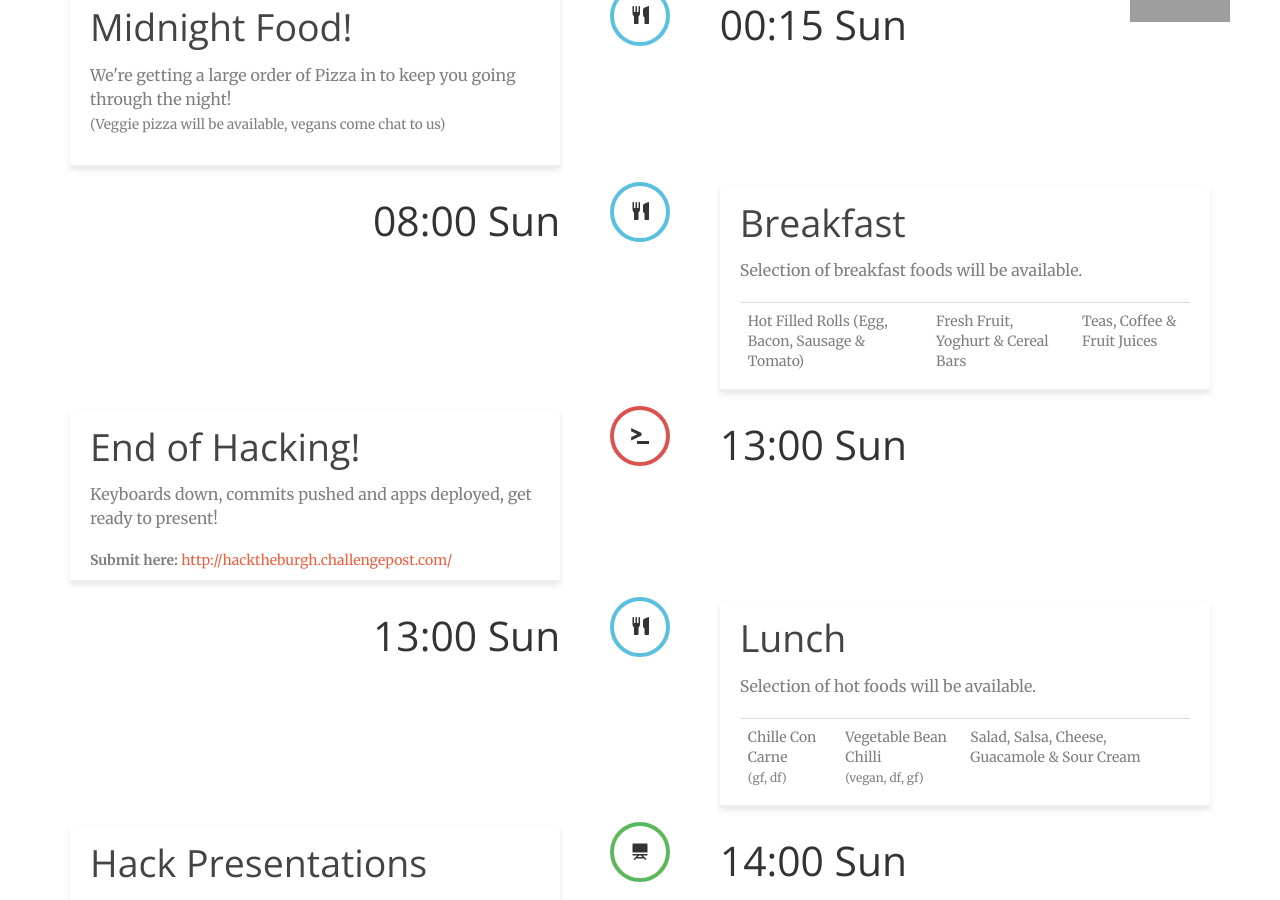
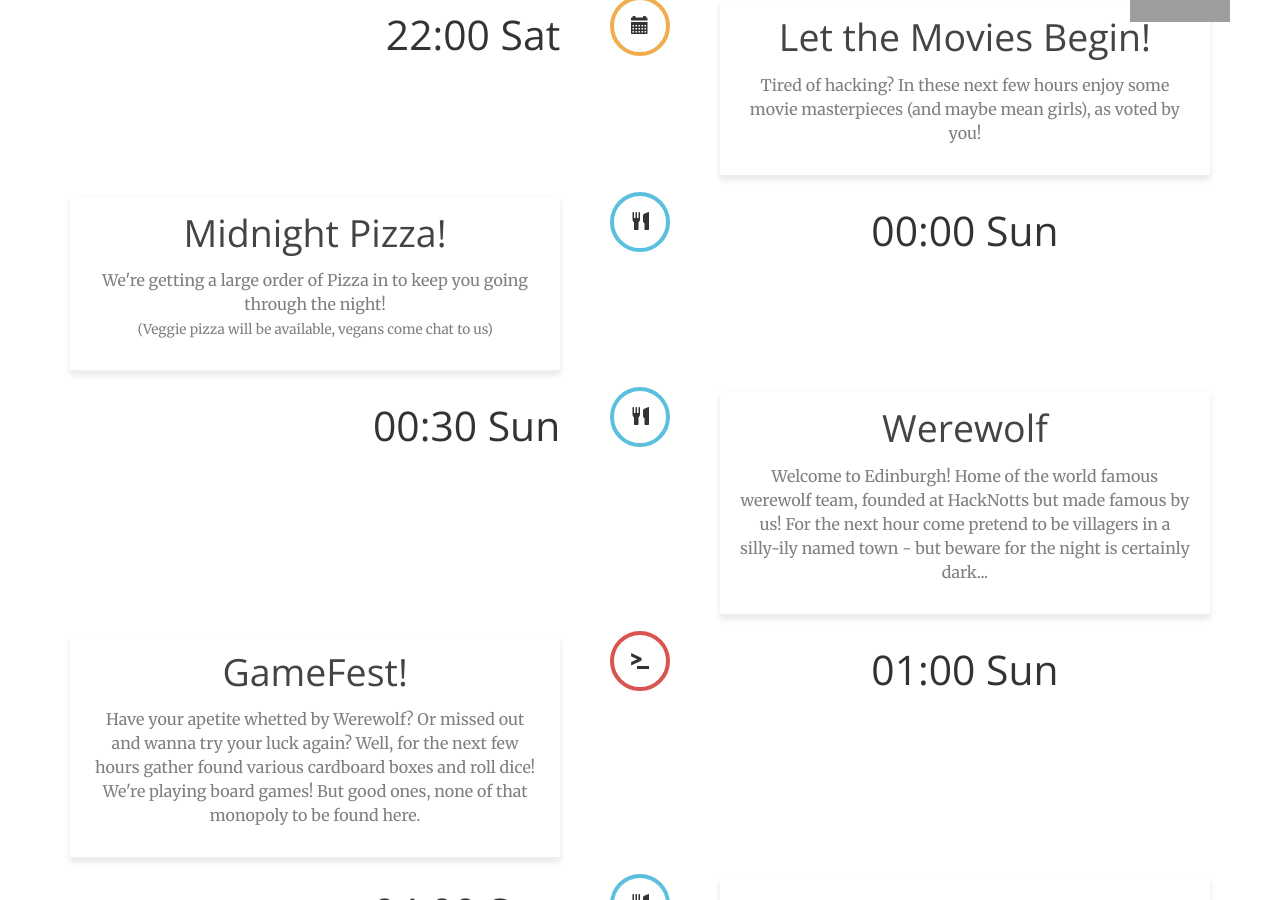
Before and after one commit to compsoc-edinburgh/htb16-site, a Jekyll site: the page built from index.html, in a window 1280 px wide and 900 px high, scrolled down 5097 px. Built offline with Jekyll 4.4.1, drawn with Linux system fonts in a browser that asks for light colours; some of the changed text lies outside the part shown; grey boxes are pictures that could not be loaded.

Commit message:
mostly finished timetable

```diff
--- a/_includes/timeline.html
+++ b/_includes/timeline.html
@@ -1,5 +1,7 @@
 <section id="timeline">
-    <div class ="container">
+    <div class ="container text-center">
+        <h1>Timetable!</h1>
+        <p>Here's all the awesome stuff we got lined up for you for the weekend!</p>
   <div class="timeline">
     <div class="time-slider"></div>
 
@@ -23,7 +25,7 @@
       <h1 class="timeline-time">11:00 Sat</h1>
       <div class="timeline-content">
         <h1>Welcome Talks</h1>
-        <p>Opening presentations on Hack details, API presentations and Challenge pitches.</p>
+        <p>Opening presentations on Hack details, API presentations and Challenge pitches and a word from our kind host, Blackrock!</p>
       </div>
     </div><!-- .timeline-block -->
 
@@ -34,15 +36,8 @@
       </div>
       <h1 class="timeline-time">12:00 Sat</h1>
       <div class="timeline-content">
-        <h1>Lunch</h1>
-        <p>Union of Genius, the popular local soup maker will be serving lunch in the atrium from 12 to 12:30.</p>
-        <table class="table">
-          <tr>
-            <td>Tomato, roast sweet pepper and harissa <br><small>(vegan; df, gf)</small></td>
-            <td>Ghanaian chicken and peanut curry <br><small>(df, gf)</small></td>
-            <td>Italian sausage with fennel <br><small>(df)</small></td>
-          </tr>
-        </table>
+        <h1>Hacking Starts!</h1>
+        <p>Get hacking! You only have 24hrs to get your next big idea ready for presentation! An informat team building session will also be run at this time, so those without a team can work together</p>
       </div>
     </div><!-- .timeline-block -->
 
@@ -51,36 +46,10 @@
       <div class="timeline-img" style="border-color: #5cb85c;">
         <span class="glyphicon glyphicon-console">
       </div>
-      <h1 class="timeline-time">12:30 Sat</h1>
+      <h1 class="timeline-time">13:00 Sat</h1>
       <div class="timeline-content">
-        <h1>Hacking Begins!</h1>
+        <h1>Lunch!</h1>
         <p>Get going! Those with a team can get cracking, and we'll be doing an informal mixer and pitching session for people needing a team or more members.</p>
-      </div>
-    </div><!-- .timeline-block -->
-
-
-
-    <div class="timeline-block">
-      <div class="timeline-img" style="border-color: #f0ad4e;">
-        <span class="glyphicon glyphicon-calendar">
-      </div>
-      <h1 class="timeline-time">16:00 Sat</h1>
-      <div class="timeline-content">
-        <h1>J.P.Morgan Mini Event</h1>
-        <p>Code in the Dark - re-create a webpage in HTML & CSS without a preview; This is guaranteed to be funny!</p>
-      </div>
-    </div><!-- .timeline-block -->
-
-
-
-    <div class="timeline-block block-right">
-      <div class="timeline-img" style="border-color: #5bc0de;">
-        <span class="glyphicon glyphicon-cutlery">
-      </div>
-      <h1 class="timeline-time">18:30 Sat</h1>
-      <div class="timeline-content">
-        <h1>Dinner</h1>
-        <p>Selection of Hot foods will be available.</p>
         <table class="table">
           <tr>
             <td>Spiced thai coconut chicken curry</td>
@@ -97,10 +66,36 @@
       <div class="timeline-img" style="border-color: #f0ad4e;">
         <span class="glyphicon glyphicon-calendar">
       </div>
-      <h1 class="timeline-time">21:00 Sat</h1>
+      <h1 class="timeline-time">14:00 Sat</h1>
       <div class="timeline-content">
-        <h1>Dell Mini Event</h1>
-        <p>SlideShare karaoke... It's like karaoke, but with powerpoint presentations... Almost guaranteed to be funny.</p>
+        <h1>Talks and Workshops!</h1>
+        <p>Come along to a whole bunch of workshops led by professionals. Want to learn to use Git? Or want to give your final presentation some flash? This is the next few hours for you!</p>
+      </div>
+    </div><!-- .timeline-block -->
+
+
+
+    <div class="timeline-block block-right">
+      <div class="timeline-img" style="border-color: #5bc0de;">
+        <span class="glyphicon glyphicon-cutlery">
+      </div>
+      <h1 class="timeline-time">18:00 Sat</h1>
+      <div class="timeline-content">
+        <h1>Dinner!</h1>
+        <p>Selection of Hot foods will be available.</p>
+      </div>
+    </div><!-- .timeline-block -->
+
+
+
+    <div class="timeline-block">
+      <div class="timeline-img" style="border-color: #f0ad4e;">
+        <span class="glyphicon glyphicon-calendar">
+      </div>
+      <h1 class="timeline-time">20:00 Sat</h1>
+      <div class="timeline-content">
+        <h1>Musical Code (an event by Bloomberg)</h1>
+        <p>An interesting take on musical chaairs, but with code. What could go wrong?</p>
       </div>
     </div><!-- .timeline-block -->
 
@@ -109,14 +104,10 @@
       <div class="timeline-img" style="border-color: #f0ad4e;">
         <span class="glyphicon glyphicon-calendar">
       </div>
-      <h1 class="timeline-time">23:00 Sun</h1>
+      <h1 class="timeline-time">22:00 Sat</h1>
       <div class="timeline-content">
-        <h1>Bloomberg Mini Event</h1>
-        <p>Finally Edinburgh Uni will be playing Werewolf on home turf! We welcome you
-        to the village of Haskell Curry for a good game of lyhnching and werewolf murders!
-        <br/>
-        <small>(Werewolf aka Mafia...)</small>
-        </p>
+        <h1>Let the Movies Begin!</h1>
+        <p>Tired of hacking? In these next few hours enjoy some movie masterpieces (and maybe mean girls), as voted by you!</p>
       </div>
     </div><!-- .timeline-block -->
 
@@ -125,9 +116,9 @@
       <div class="timeline-img" style="border-color: #5bc0de;">
         <span class="glyphicon glyphicon-cutlery">
       </div>
-      <h1 class="timeline-time">00:15 Sun</h1>
+      <h1 class="timeline-time">00:00 Sun</h1>
       <div class="timeline-content">
-        <h1>Midnight Food!</h1>
+        <h1>Midnight Pizza!</h1>
         <p>
         We're getting a large order of Pizza in to keep you going through the night!
         <br/>
@@ -142,17 +133,10 @@
       <div class="timeline-img" style="border-color: #5bc0de;">
         <span class="glyphicon glyphicon-cutlery">
       </div>
-      <h1 class="timeline-time">08:00 Sun</h1>
+      <h1 class="timeline-time">00:30 Sun</h1>
       <div class="timeline-content">
-        <h1>Breakfast</h1>
-        <p>Selection of breakfast foods will be available.</p>
-        <table class="table">
-          <tr>
-            <td>Hot Filled Rolls (Egg, Bacon, Sausage & Tomato)</td>
-            <td>Fresh Fruit, Yoghurt & Cereal Bars</td>
-            <td>Teas, Coffee & Fruit Juices</td>
-          </tr>
-        </table>
+        <h1>Werewolf</h1>
+        <p>Welcome to Edinburgh! Home of the world famous werewolf team, founded at HackNotts but made famous by us! For the next hour come pretend to be villagers in a silly-ily named town - but beware for the night is certainly dark...</p>
       </div>
     </div><!-- .timeline-block -->
 
@@ -161,11 +145,10 @@
       <div class="timeline-img" style="border-color: #d9534f;">
         <span class="glyphicon glyphicon-console">
       </div>
-      <h1 class="timeline-time">13:00 Sun</h1>
+      <h1 class="timeline-time">01:00 Sun</h1>
       <div class="timeline-content">
-        <h1>End of Hacking!</h1>
-        <p>Keyboards down, commits pushed and apps deployed, get ready to present!</p>
-        <strong>Submit here:</strong> <a href="http://hacktheburgh.challengepost.com/" name="ChallengePost">http://hacktheburgh.challengepost.com/</a>
+        <h1>GameFest!</h1>
+        <p>Have your apetite whetted by Werewolf? Or missed out and wanna try your luck again? Well, for the next few hours gather found various cardboard boxes and roll dice! We're playing board games! But good ones, none of that monopoly to be found here.</p>
       </div>
     </div><!-- .timeline-block -->
 
@@ -174,17 +157,10 @@
       <div class="timeline-img" style="border-color: #5bc0de;">
         <span class="glyphicon glyphicon-cutlery">
       </div>
-      <h1 class="timeline-time">13:00 Sun</h1>
+      <h1 class="timeline-time">04:00 Sun</h1>
       <div class="timeline-content">
-        <h1>Lunch</h1>
-        <p>Selection of hot foods will be available.</p>
-        <table class="table">
-          <tr>
-            <td>Chille Con Carne <br><small>(gf, df)</small></td>
-            <td>Vegetable Bean Chilli <br><small>(vegan, df, gf)</small></td>
-            <td>Salad, Salsa, Cheese, Guacamole & Sour Cream</td>
-          </tr>
-        </table>
+        <h1>Snacks!</h1>
+        <p>You're on the home stretch now! Have a last injection of sugar to keep you going just a little longer!</p>
       </div>
     </div><!-- .timeline-block -->
 
@@ -193,10 +169,10 @@
       <div class="timeline-img" style="border-color: #5cb85c;">
         <span class="glyphicon glyphicon-blackboard">
       </div>
-      <h1 class="timeline-time">14:00 Sun</h1>
+      <h1 class="timeline-time">09:00 Sun</h1>
       <div class="timeline-content">
-        <h1>Hack Presentations</h1>
-        <p>Teams will have 2 minutes to show off their hack to the judges and other hackers.</p>
+        <h1>Breakfast!</h1>
+        <p>Good morning to those who got some sleep! Otherwise well done for making it the whole night!</p>
       </div>
     </div><!-- .timeline-block -->
 
@@ -205,13 +181,35 @@
       <div class="timeline-img" style="border-color: #5cb85c;">
         <span class="glyphicon glyphicon-star">
       </div>
-      <h1 class="timeline-time">15:00 Sun</h1>
+      <h1 class="timeline-time">12:00 Sun</h1>
       <div class="timeline-content">
-        <h1>Prizes and Closing Talks</h1>
-        <p>The winners of the main prize and sponsor's challenges will be announced and will recieve their prizes.</p>
+        <h1>Lunch! (Again)</h1>
+        <p>Last meal we're responsible for! But you better eat quick, only got an hour to go!</p>
       </div>
     </div><!-- .timeline-block -->
 
+    <div class="timeline-block">
+      <div class="timeline-img" style="border-color: #5cb85c;">
+        <span class="glyphicon glyphicon-blackboard">
+      </div>
+      <h1 class="timeline-time">13:00 Sun</h1>
+      <div class="timeline-content">
+        <h1>Stop Hacking!</h1>
+        <p>Hands of you keyboards! (Yes you, I see you over there). Congratulations! Whether it's your first hack or not I hope you've enjoyed your time here with us and made something cool</p>
+      </div>
+    </div><!-- .timeline-block -->
+
+
+    <div class="timeline-block block-right">
+      <div class="timeline-img" style="border-color: #d9534f;">
+        <span class="glyphicon glyphicon-hourglass">
+      </div>
+      <h1 class="timeline-time">14:00 Sun</h1>
+      <div class="timeline-content">
+        <h1>Presentations!</h1>
+        <p>Here's where you get to strut your stuff, show off what you've made and convince our Dragons(they don't bite) you deserve a prize!</p>
+      </div>
+    </div><!-- .timeline-block -->
 
     <div class="timeline-block">
       <div class="timeline-img" style="border-color: #d9534f;">
@@ -219,8 +217,19 @@
       </div>
       <h1 class="timeline-time">16:00 Sun</h1>
       <div class="timeline-content">
+        <h1>Prizes!</h1>
+        <p>Hold your breath, this is when the prizes are awarded. Even if you don't manage to get anything you're all still winners in my eyes!</p>
+      </div>
+    </div><!-- .timeline-block -->
+
+    <div class="timeline-block block-right">
+      <div class="timeline-img" style="border-color: #d9534f;">
+        <span class="glyphicon glyphicon-hourglass">
+      </div>
+      <h1 class="timeline-time">17:00</h1>
+      <div class="timeline-content">
         <h1>Doors Close</h1>
-        <p>The hack is over, thanks for coming! Coaches will be departing soon after 16:00.</p>
+        <p>Yeh, sling yer 'ook. No, but seriously thanks for coming! The amount of interest this year was staggering - I just hope we lived up to your expectations and hope to see you again next year!</p>
       </div>
     </div><!-- .timeline-block -->
 
```
Also changed, not shown: other parts of _includes/timeline.html (+1 -1 lines).
